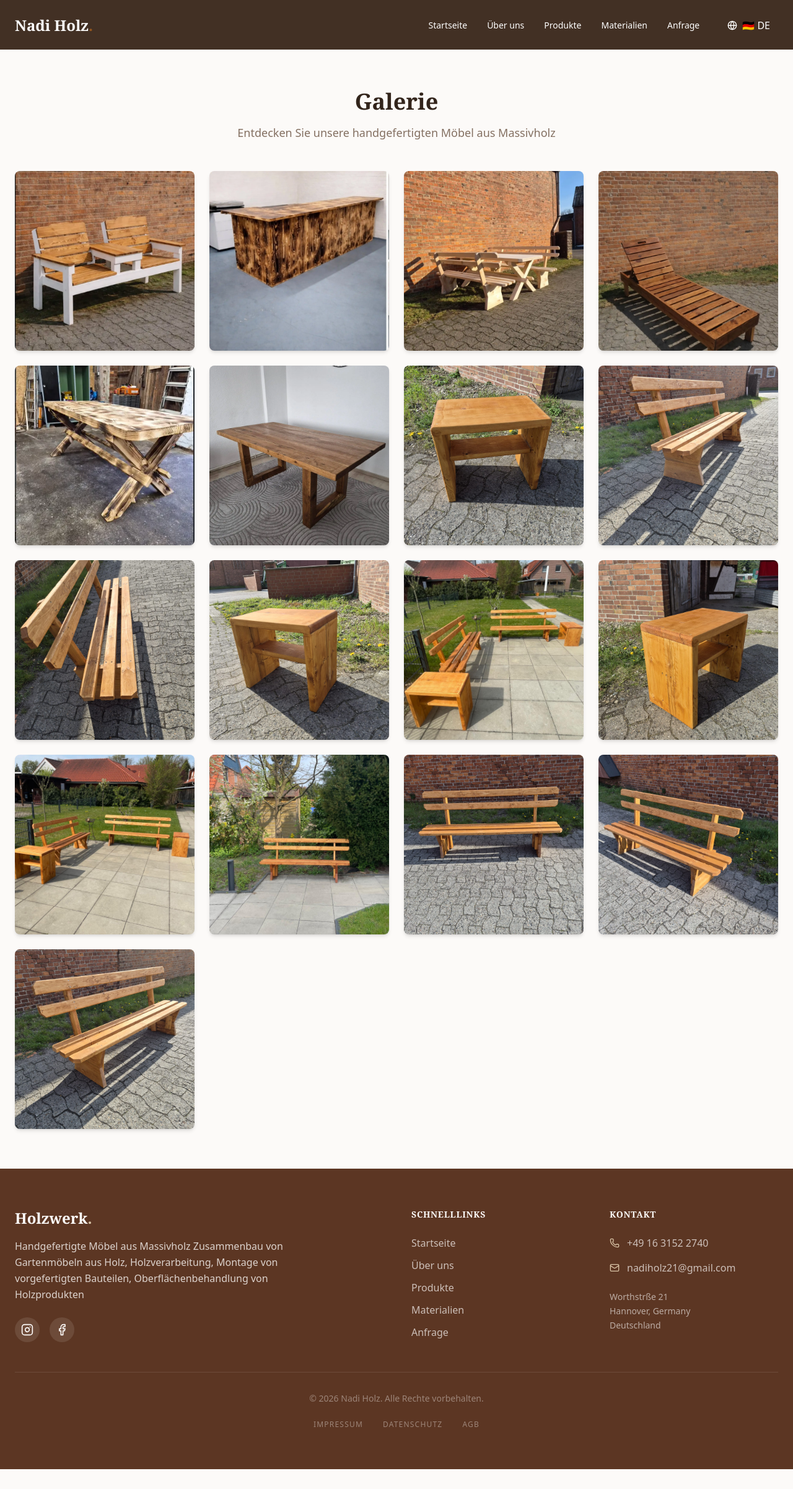
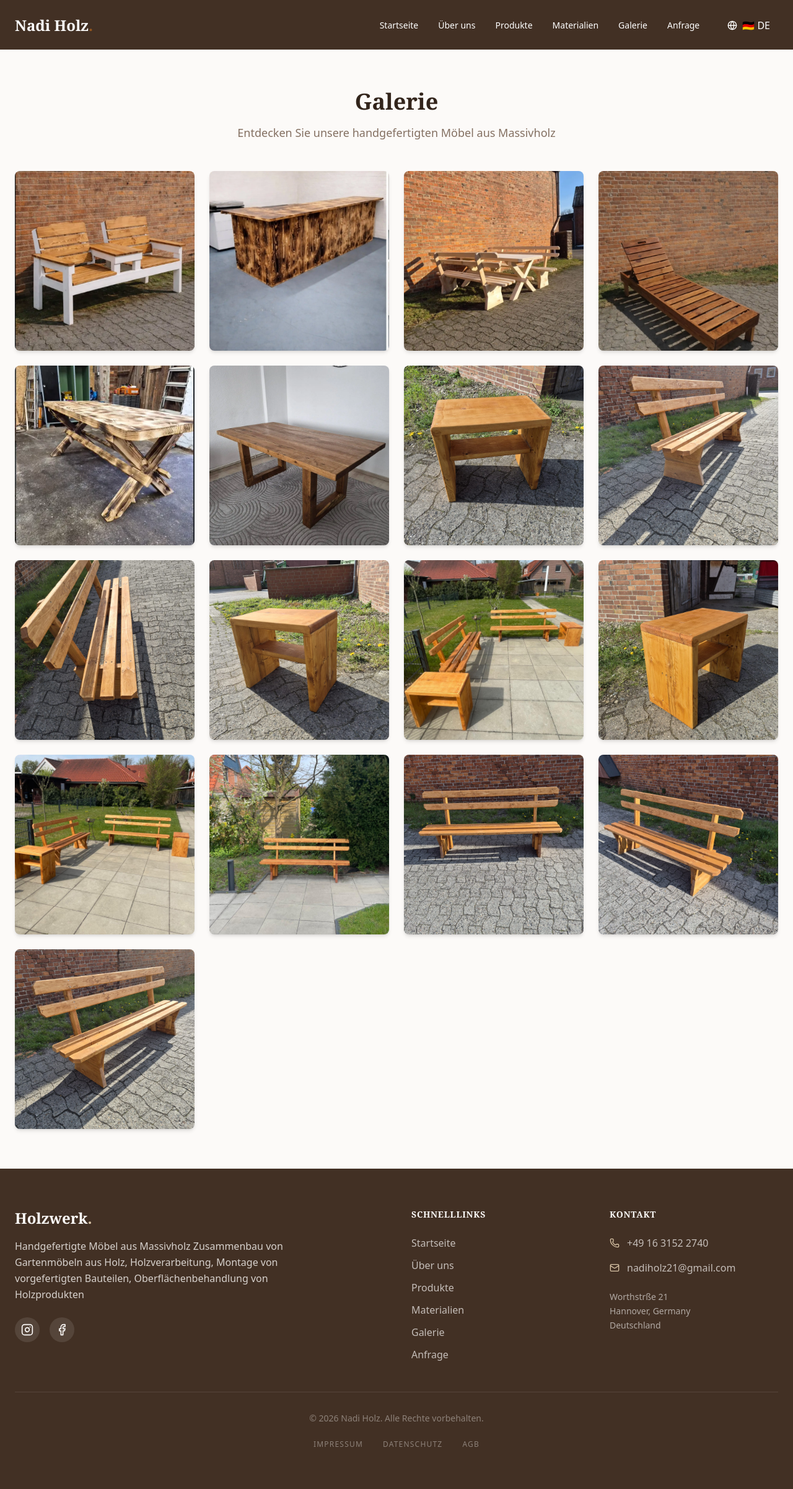
Before and after one commit to UmejrZukorlic/nadiholz, a Next.js app: page /gallery in a window 1280 px wide. Shown: the whole page at 62% size. Before the commit the page ends 2371 px from the top, so only its background shows below. Built offline with nearby package versions, Linux system fonts and the light colour scheme.

Commit message:
feat: add gallery link to Navbar and Footer; update translations for gallery

```diff
--- a/app/components/Footer.tsx
+++ b/app/components/Footer.tsx
@@ -18,7 +18,7 @@ export default function Footer() {
   return (
     <footer
       ref={ref}
-      className={`bg-accent text-accent-foreground transition-all ${isInView ? "animate-fade-in-up" : "opacity-hidden"}`}>
+      className={`bg-secondary-foreground text-accent-foreground transition-all ${isInView ? "animate-fade-in-up" : "opacity-hidden"}`}>
       <div className="container mx-auto px-6 py-16">
         <div className="grid md:grid-cols-2 lg:grid-cols-4 gap-12 mb-12">
           {/* Brand & Socials */}
@@ -86,6 +86,13 @@ export default function Footer() {
                   href="#materialien"
                   className="text-accent-foreground/70 hover:text-accent-foreground transition-colors">
                   {t.nav.materials}
+                </Link>
+              </li>
+              <li>
+                <Link
+                  href="/gallery"
+                  className="text-accent-foreground/70 hover:text-accent-foreground transition-colors">
+                  {t.nav.gallery}
                 </Link>
               </li>
               <li>
--- a/app/components/Navbar.tsx
+++ b/app/components/Navbar.tsx
@@ -27,11 +27,12 @@ export default function Header() {
   }, []);
 
   const navLinks = [
-    { name: t.nav.home, href: "#" },
-    { name: t.nav.about, href: "#ueber-uns" },
-    { name: t.nav.products, href: "#produkte" },
-    { name: t.nav.materials, href: "#materialien" },
-    { name: t.nav.contact, href: "#anfrage" },
+    { name: t.nav.home, href: "/" },
+    { name: t.nav.about, href: "/#ueber-uns" },
+    { name: t.nav.products, href: "/#produkte" },
+    { name: t.nav.materials, href: "/#materialien" },
+    { name: t.nav.gallery, href: "/gallery" },
+    { name: t.nav.contact, href: "/#anfrage" },
   ];
 
   const handleLanguageChange = (lang: "de" | "en") => {
@@ -49,7 +50,7 @@ export default function Header() {
       <nav className="container mx-auto px-6">
         <div className="flex items-center justify-between">
           <Link
-            href="#"
+            href="/"
             className={`text-2xl font-serif font-semibold transition-colors ${
               isScrolled || isOpen ? "text-foreground" : "text-white"
             }`}>
--- a/app/translations/translations.ts
+++ b/app/translations/translations.ts
@@ -7,6 +7,7 @@ export const translations = {
       products: "Produkte",
       materials: "Materialien",
       contact: "Anfrage",
+      gallery: "Galerie",
     },
     // Hero Section
     hero: {
@@ -14,7 +15,7 @@ export const translations = {
       title: "Tische & Garnituren für Garten, Terrasse & Restaurant",
       titlePart2: "",
       buttonProducts: "Unsere Produkte",
-      buttonContact: "Kontakt aufnehmen",
+      buttonContact: "Laden Sie den Katalog herunter",
     },
     // About Section
     about: {
@@ -89,6 +90,18 @@ export const translations = {
           name: "Massiver Esstisch aus Eiche",
           desc: "Dieser Tisch ist kein Möbelstück von der Stange. Er ist von Hand gebaut aus massivem Eichenholz, stark, langlebig und gemacht für Generationen.",
           image: "/images/6.webp",
+        },
+        {
+          category: "Stühle",
+          name: "Handgefertigter Holzstuhl",
+          desc: "Komfortabler Holzstuhl aus massivem Holz gefertigt – perfekt für Essbereiche, Terrassen oder Gartenmöbel. Ergonomisches Design mit natürlicher Holzoptik.",
+          image: "/images/7.jpeg",
+        },
+        {
+          category: "Gartenmöbel",
+          name: "Rustikale Holzbank",
+          desc: "Robuste Holzbank im rustikalen Stil, handgefertigt aus massivem Holz. Ideal für Gärten, Parks oder Außenbereiche – wetterfest und langlebig.",
+          image: "/images/8.jpeg",
         },
       ],
       requestQuote: "Angebot anfragen",
@@ -187,6 +200,7 @@ export const translations = {
       products: "Products",
       materials: "Materials",
       contact: "Inquiry",
+      gallery: "Gallery",
     },
     // Hero Section
     hero: {
@@ -194,7 +208,7 @@ export const translations = {
       title: "Tables & Sets for Gardens, Terraces & Restaurants",
       titlePart2: "",
       buttonProducts: "Our Products",
-      buttonContact: "Get in Touch",
+      buttonContact: "Download the catalog",
     },
     // About Section
     about: {
@@ -269,6 +283,18 @@ export const translations = {
           name: "Massive Oak Dining Table",
           desc: "This table is not off the shelf. It is built by hand from solid oak - strong, durable, and made for generations.",
           image: "/images/6.webp",
+        },
+        {
+          category: "Chairs",
+          name: "Handcrafted Wooden Chair",
+          desc: "Comfortable wooden chair crafted from solid wood – perfect for dining areas, terraces, or garden furniture. Ergonomic design with natural wood finish.",
+          image: "/images/7.jpeg",
+        },
+        {
+          category: "Garden Furniture",
+          name: "Rustic Wooden Bench",
+          desc: "Robust wooden bench in rustic style, handcrafted from solid wood. Ideal for gardens, parks, or outdoor areas – weather-resistant and long-lasting.",
+          image: "/images/8.jpeg",
         },
       ],
       requestQuote: "Request Quote",
```
